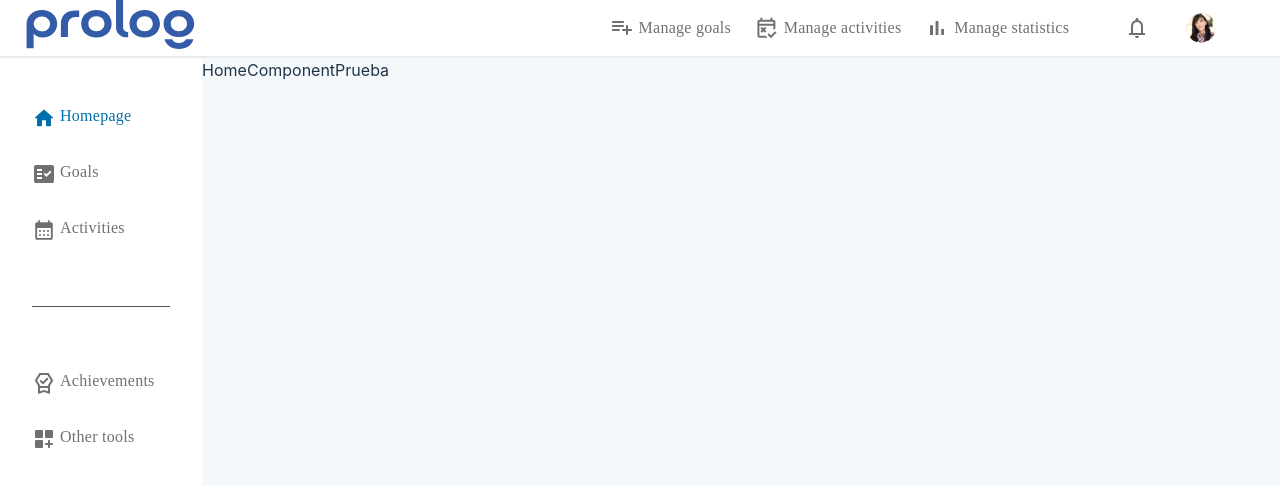
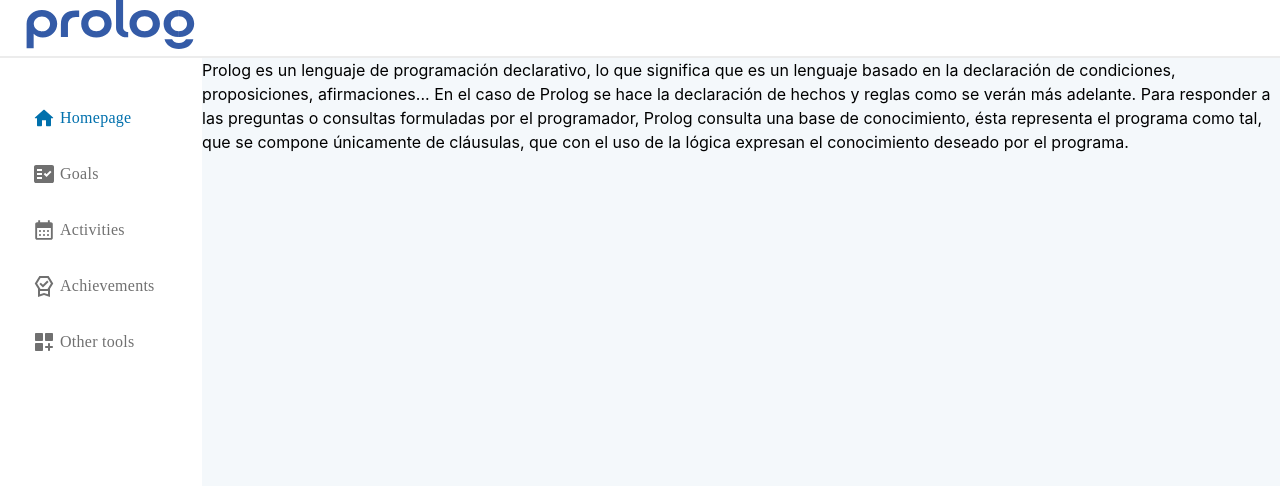
Before and after one commit to D4rd0/prolog-web-app, a React (Vite) app: page / in a window 1280 px wide. Shown: the top 486 px of the page. Built offline with nearby package versions, Linux system fonts and the light colour scheme.

Commit message:
topbar and navbar fixes

```diff
--- a/src/components/Home/components/HomeComponent.tsx
+++ b/src/components/Home/components/HomeComponent.tsx
@@ -1,3 +1,6 @@
 export const HomeComponent = () => {
-  return <div>HomeComponentPrueba</div>;
+  return <div style={{color:'black'}}>
+    Prolog es un lenguaje de programación declarativo, lo que significa que es un lenguaje basado en la declaración de condiciones, proposiciones, afirmaciones... En el caso de Prolog se hace la declaración de hechos y reglas como se verán más adelante.
+    Para responder a las preguntas o consultas formuladas por el programador, Prolog consulta una base de conocimiento, ésta representa el programa como tal, que se compone únicamente de cláusulas, que con el uso de la lógica expresan el conocimiento deseado por el programa.
+  </div>;
 };
--- a/src/components/NavBar/components/NavBar.css
+++ b/src/components/NavBar/components/NavBar.css
@@ -90,46 +90,6 @@
   margin-right: 2rem;
 }
 
-.sidebar ul li.groupBetween::before {
-  content: '';
-  display: block;
-  height: 0.063rem;
-  background-color: #555;
-  margin: 0 auto;
-  width: 110%;
-  margin-top: 2rem;
-  margin-bottom: 2rem;
-}
-
-.lightMode {
-  bottom: 3rem;
-  margin-left: 2rem;
-  display: flex;
-  align-items: center;
-  border-radius: 2.375rem;
-  border: 0.125rem solid #b2e4ff;
-  background: #b2e4ff;
-  width: 9.375rem;
-  height: 3.125rem;
-}
-
-.lightMode.collapsed {
-  margin-left: 2.8rem;
-  width: 3.813rem;
-  height: 3.125rem;
-  transform: translateX(-50%);
-}
-
-.collapseButton.collapsed {
-  margin-left: 2rem;
-  cursor: pointer;
-}
-
-.collapseButton {
-  margin-left: 11.25rem;
-  cursor: pointer;
-}
-
 .lowerSection {
   padding-bottom: 1.125rem;
   background-color: #fafafa;
@@ -139,45 +99,6 @@
   padding-bottom: 40px;
   align-items: center;
   background-color: #ffffff;
-}
-
-.lightModeText {
-  visibility: visible;
-  opacity: 1;
-  transition: opacity 0.1s ease-out 0.1s;
-  margin-bottom: 0.25rem;
-  overflow: hidden;
-  transition-delay: 0.1s;
-}
-
-.lightModeTextHidden {
-  visibility: hidden;
-  transition: opacity 0.1s ease-out 0.1s;
-  opacity: 0;
-  overflow: hidden;
-  margin-bottom: 0.25rem;
-  transition-delay: 0.1s;
-}
-
-.textShown {
-  visibility: visible;
-  opacity: 1;
-  transition: opacity 0.15s ease-out 0.15s;
-  margin-bottom: 0.25rem;
-  overflow: hidden;
-}
-
-.textHidden {
-  visibility: hidden;
-  transition: opacity 0.1s ease-out 0.1s;
-  opacity: 0;
-  overflow: hidden;
-  margin-bottom: 0.25rem;
-  transition-delay: 0.1s;
-}
-
-.lightModeIcon {
-  margin-left: -0.158rem;
 }
 
 .iconMargin {
--- a/src/components/NavBar/components/NavBarComponents.tsx
+++ b/src/components/NavBar/components/NavBarComponents.tsx
@@ -7,10 +7,6 @@ export const NavBarComponents = () => {
   const [collapsed, setCollapsed] = useState(false);
 
   const location = useLocation();
-
-  const handleToggleCollapse = () => {
-    setCollapsed(!collapsed);
-  };
 
   enum CheckKeys {
     Home = 'home',
@@ -101,7 +97,6 @@ export const NavBarComponents = () => {
               src={NavBarIcons.homeIcon}
               alt="Home icon"
               filter={checks.home}
-              collapsed={` ${collapsed ? 'textHidden' : 'textShown'}`}
               page="Homepage"
             />
           </li>
@@ -112,7 +107,6 @@ export const NavBarComponents = () => {
               src={NavBarIcons.factCheckIcon}
               alt="Goal Icon"
               filter={checks.goals}
-              collapsed={` ${collapsed ? 'textHidden' : 'textShown'}`}
               page="Goals"
             />
           </li>
@@ -123,30 +117,26 @@ export const NavBarComponents = () => {
               src={NavBarIcons.calendarIcon}
               alt="Activities Icon"
               filter={checks.activities}
-              collapsed={` ${collapsed ? 'textHidden' : 'textShown'}`}
               page="Activities"
             />
           </li>
 
-          <li className="groupBetween"></li>
           <li>
             <ReusableNavLink
               url="/achievements"
               src={NavBarIcons.achievementIcon}
               alt="Achievements Icon"
               filter={checks.achievements}
-              collapsed={` ${collapsed ? 'textHidden' : 'textShown'}`}
               page="Achievements"
             />
           </li>
 
-          <li className="group2">
+          <li>
             <ReusableNavLink
               url="/tools"
               src={NavBarIcons.customizeIcon}
               alt="Achievements Icon"
               filter={checks.tools}
-              collapsed={` ${collapsed ? 'textHidden' : 'textShown'}`}
               page="Other tools"
             />
           </li>
--- a/src/components/NavBar/components/TopBarComponents.tsx
+++ b/src/components/NavBar/components/TopBarComponents.tsx
@@ -88,51 +88,11 @@ export const TopBarComponents = () => {
 
   return (
     <div className="top-nav">
-      <div className="left-section">
-        <h2 className="logoImage">
+      <h2 className="logoImage">
           <NavLink to="/" style={{ paddingBottom: '0.313rem' }}>
             <img src={logo} alt="Logo Icon" />
           </NavLink>
-        </h2>
-      </div>
-      <div className="right-section">
-        <ReusableNavLink
-          url="/manage/goals"
-          src={NavBarIcons.manageGoals}
-          alt="Notification Icon"
-          filter={checks.manageGoals}
-          page="Manage goals"
-        />
-        <ReusableNavLink
-          url="/manage/activities"
-          src={NavBarIcons.manageActivities}
-          alt="Notification Icon"
-          filter={checks.manageActivities}
-          page="Manage activities"
-        />
-
-        <ReusableNavLink
-          url="/manage/statistics"
-          src={NavBarIcons.barChar}
-          alt="Notification Icon"
-          filter={checks.manageStatistics}
-          page="Manage statistics"
-        />
-        <div className="blankSpace" />
-
-        <ReusableNavLink
-          url="/notifications"
-          src={NavBarIcons.notifications}
-          alt="Notification Icon"
-          filter={checks.notification}
-        />
-
-        <ReusableNavLinkAvatar
-          url="/profile"
-          src={NavBarIcons.avatar}
-          alt="Avatar Icon"
-        />
-      </div>
+      </h2>
     </div>
   );
 };
```
